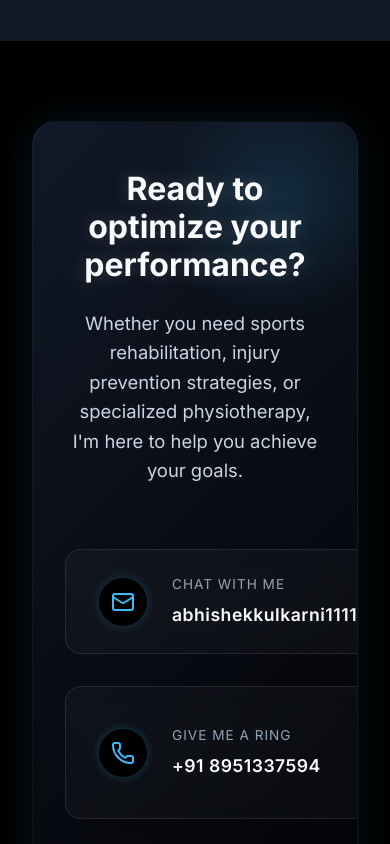
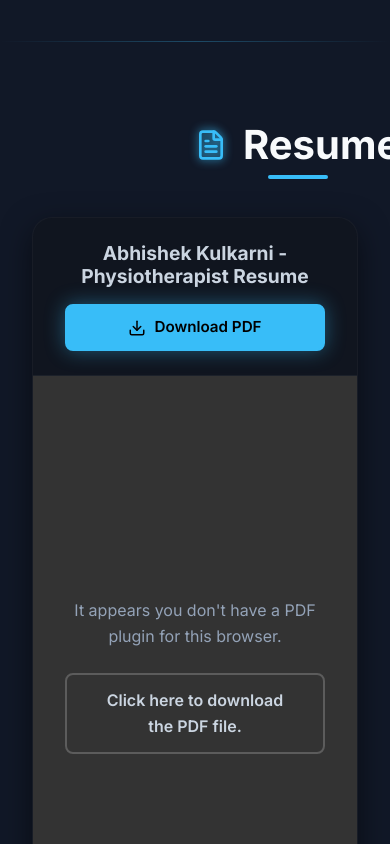
Before and after one commit to abhishekdkulkarni1997/portfolio, a React (Vite) app: page / in a window 390 px wide. Shown: the part 7300-8144 px from the top of the page. Built offline with nearby package versions, Linux system fonts and the light colour scheme.

Commit message:
Add embedded PDF resume viewer

```diff
--- a/src/App.jsx
+++ b/src/App.jsx
@@ -7,6 +7,7 @@ import Hero from './components/Hero';
 import Experience from './components/Experience';
 import Education from './components/Education';
 import Skills from './components/Skills';
+import ResumeViewer from './components/ResumeViewer';
 import Contact from './components/Contact';
 
 function App() {
@@ -19,6 +20,7 @@ function App() {
         <Education education={resumeData.education} projects={resumeData.projects} />
         <Skills skills={resumeData.skills} certifications={resumeData.certifications} />
       </main>
+      <ResumeViewer />
       <Contact data={resumeData.personalInfo} />
     </div>
   );
--- a/src/components/Navbar.jsx
+++ b/src/components/Navbar.jsx
@@ -36,19 +36,14 @@ const Navbar = ({ data }) => {
                 </motion.div>
 
                 {/* Desktop Nav */}
-                <ul className="nav-links desktop-nav">
-                    {navLinks.map((link, index) => (
-                        <motion.li
-                            key={link.name}
-                            initial={{ opacity: 0, y: -10 }}
-                            animate={{ opacity: 1, y: 0 }}
-                            transition={{ duration: 0.3, delay: index * 0.1 }}
-                        >
-                            <a href={link.href}>{link.name}</a>
-                        </motion.li>
-                    ))}
-                </ul>
-
+                <div className="desktop-nav">
+                    <a href="#home">Home</a>
+                    <a href="#experience">Experience</a>
+                    <a href="#education">Education</a>
+                    <a href="#skills">Skills</a>
+                    <a href="#resume">Resume</a>
+                    <a href="#contact">Contact</a>
+                </div>
                 {/* Mobile Menu Toggle */}
                 <div className="mobile-toggle" onClick={() => setIsMenuOpen(!isMenuOpen)}>
                     {isMenuOpen ? <X size={28} /> : <Menu size={28} />}
@@ -64,13 +59,12 @@ const Navbar = ({ data }) => {
                     transition={{ duration: 0.3 }}
                 >
                     <ul className="mobile-nav-links">
-                        {navLinks.map((link) => (
-                            <li key={link.name}>
-                                <a href={link.href} onClick={() => setIsMenuOpen(false)}>
-                                    {link.name}
-                                </a>
-                            </li>
-                        ))}
+                        <li><a href="#home" onClick={() => setIsMenuOpen(false)}>Home</a></li>
+                        <li><a href="#experience" onClick={() => setIsMenuOpen(false)}>Experience</a></li>
+                        <li><a href="#education" onClick={() => setIsMenuOpen(false)}>Education</a></li>
+                        <li><a href="#skills" onClick={() => setIsMenuOpen(false)}>Skills</a></li>
+                        <li><a href="#resume" onClick={() => setIsMenuOpen(false)}>Resume</a></li>
+                        <li><a href="#contact" onClick={() => setIsMenuOpen(false)}>Contact</a></li>
                     </ul>
                 </motion.div>
             )}
--- /dev/null
+++ b/src/components/ResumeViewer.css
@@ -0,0 +1,94 @@
+.resume-section {
+    background-color: var(--surface-color);
+    position: relative;
+}
+
+.resume-section::before {
+    content: '';
+    position: absolute;
+    top: 0;
+    left: 0;
+    width: 100%;
+    height: 1px;
+    background: linear-gradient(90deg, transparent, rgba(56, 189, 248, 0.3), transparent);
+}
+
+.title-with-icon {
+    display: flex;
+    align-items: center;
+    justify-content: center;
+    gap: 1rem;
+}
+
+.resume-container {
+    max-width: 1000px;
+    margin: 0 auto;
+    background: rgba(0, 0, 0, 0.3);
+    border-radius: 20px;
+    border: 1px solid rgba(255, 255, 255, 0.05);
+    overflow: hidden;
+    box-shadow: 0 10px 30px rgba(0, 0, 0, 0.5);
+    transition: var(--transition);
+}
+
+.resume-container:hover {
+    box-shadow: 0 0 30px rgba(56, 189, 248, 0.15);
+    border-color: rgba(56, 189, 248, 0.2);
+}
+
+.resume-header {
+    display: flex;
+    justify-content: space-between;
+    align-items: center;
+    padding: 1.5rem 2rem;
+    background: rgba(255, 255, 255, 0.02);
+    border-bottom: 1px solid rgba(255, 255, 255, 0.05);
+}
+
+.resume-header h3 {
+    font-size: 1.2rem;
+    color: var(--text-main);
+    margin: 0;
+}
+
+.download-btn {
+    padding: 0.6rem 1.2rem;
+    font-size: 0.95rem;
+}
+
+.pdf-wrapper {
+    width: 100%;
+    height: 800px;
+    background-color: #333;
+    /* Dark background behind PDF if aspect ratio differs */
+}
+
+.pdf-viewer {
+    width: 100%;
+    height: 100%;
+    border: none;
+}
+
+.pdf-fallback {
+    display: flex;
+    flex-direction: column;
+    align-items: center;
+    justify-content: center;
+    height: 100%;
+    padding: 2rem;
+    text-align: center;
+    color: var(--text-light);
+    gap: 1.5rem;
+}
+
+@media (max-width: 768px) {
+    .resume-header {
+        flex-direction: column;
+        gap: 1rem;
+        text-align: center;
+    }
+
+    .pdf-wrapper {
+        height: 600px;
+    }
+}
--- /dev/null
+++ b/src/components/ResumeViewer.jsx
@@ -0,0 +1,63 @@
+import React from 'react';
+import { motion } from 'framer-motion';
+import { FileText, Download } from 'lucide-react';
+import './ResumeViewer.css';
+
+const ResumeViewer = () => {
+    return (
+        <section id="resume" className="resume-section">
+            <div className="container">
+                <motion.h2
+                    className="section-title"
+                    initial={{ opacity: 0, y: 20 }}
+                    whileInView={{ opacity: 1, y: 0 }}
+                    viewport={{ once: true }}
+                    transition={{ duration: 0.5 }}
+                >
+                    <div className="title-with-icon">
+                        <FileText className="title-icon" size={32} />
+                        Resume
+                    </div>
+                </motion.h2>
+
+                <motion.div
+                    className="resume-container"
+                    initial={{ opacity: 0, scale: 0.95 }}
+                    whileInView={{ opacity: 1, scale: 1 }}
+                    viewport={{ once: true }}
+                    transition={{ duration: 0.6 }}
+                >
+                    <div className="resume-header">
+                        <h3>Abhishek Kulkarni - Physiotherapist Resume</h3>
+                        <a
+                            href="/portfolio/resumeabhi.pdf"
+                            download="Abhishek_Kulkarni_Resume.pdf"
+                            className="btn btn-primary download-btn"
+                        >
+                            <Download size={18} /> Download PDF
+                        </a>
+                    </div>
+
+                    <div className="pdf-wrapper">
+                        <object
+                            data="/portfolio/resumeabhi.pdf"
+                            type="application/pdf"
+                            width="100%"
+                            height="100%"
+                            className="pdf-viewer"
+                        >
+                            <div className="pdf-fallback">
+                                <p>It appears you don't have a PDF plugin for this browser.</p>
+                                <a href="/portfolio/resumeabhi.pdf" className="btn btn-secondary">
+                                    Click here to download the PDF file.
+                                </a>
+                            </div>
+                        </object>
+                    </div>
+                </motion.div>
+            </div>
+        </section>
+    );
+};
+
+export default ResumeViewer;
```
Also changed, not shown: 1 other file (tests, documents, lock files or other folders).
